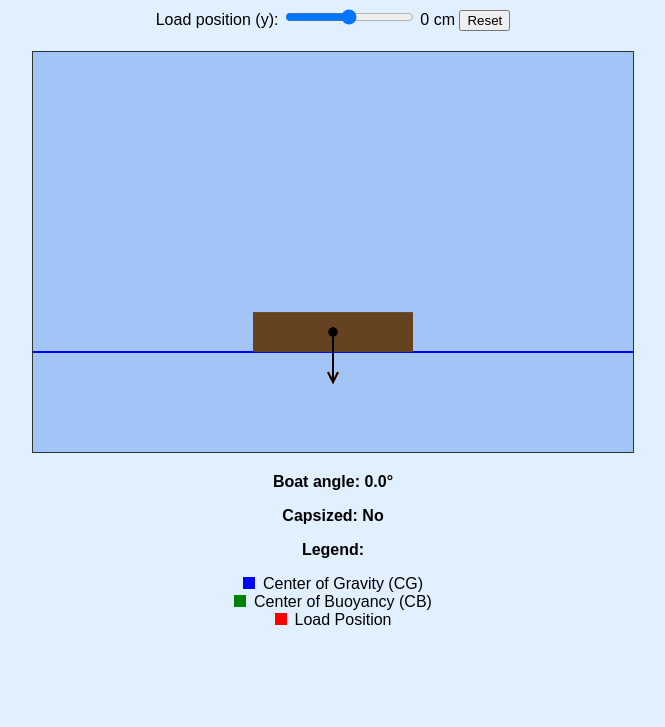
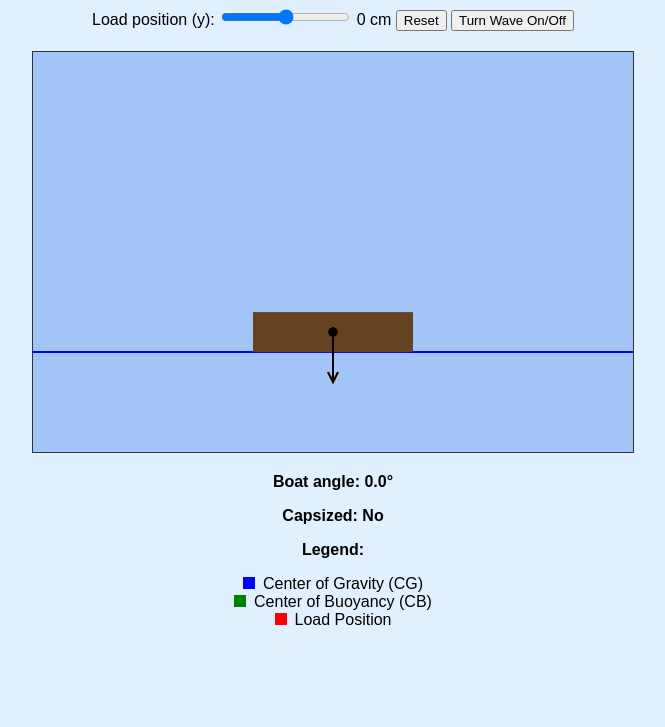
Before and after one commit to bber09/boat-stability, a plain HTML site: page index.html in a window 1280 px wide. Shown: the part 73-800 px from the top of the page, without its empty margins (307-972 px from the left). Drawn offline with Linux system fonts and the light colour scheme.

Commit message:
Update index.html

```diff
--- a/index.html
+++ b/index.html
@@ -14,6 +14,7 @@
   <input type="range" id="loadY" min="-20" max="20" value="0" />
   <span id="loadYVal">0</span> cm
   <button id="resetBtn">Reset</button>
+  <button id="toggleWaveBtn">Turn Wave On/Off</button>
 </div>
 
 <canvas id="canvas" width="600" height="400"></canvas>
```
